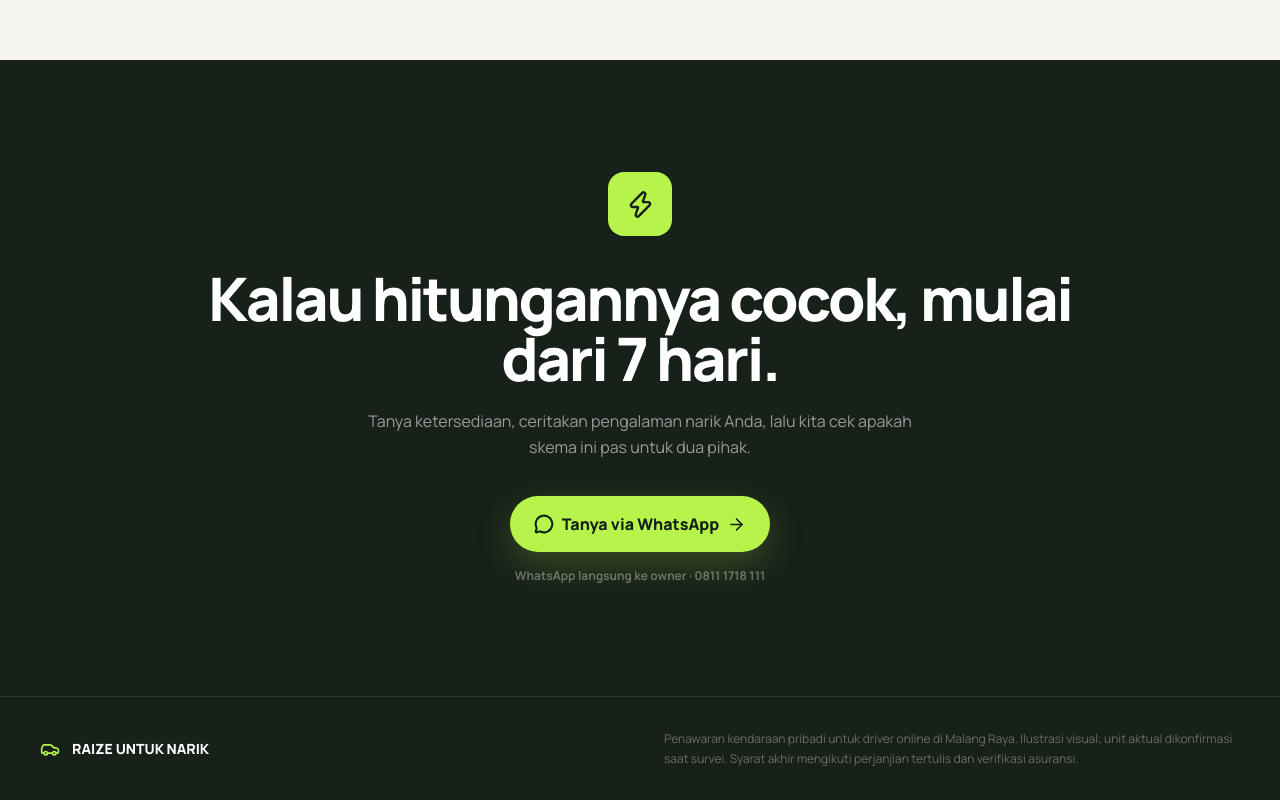
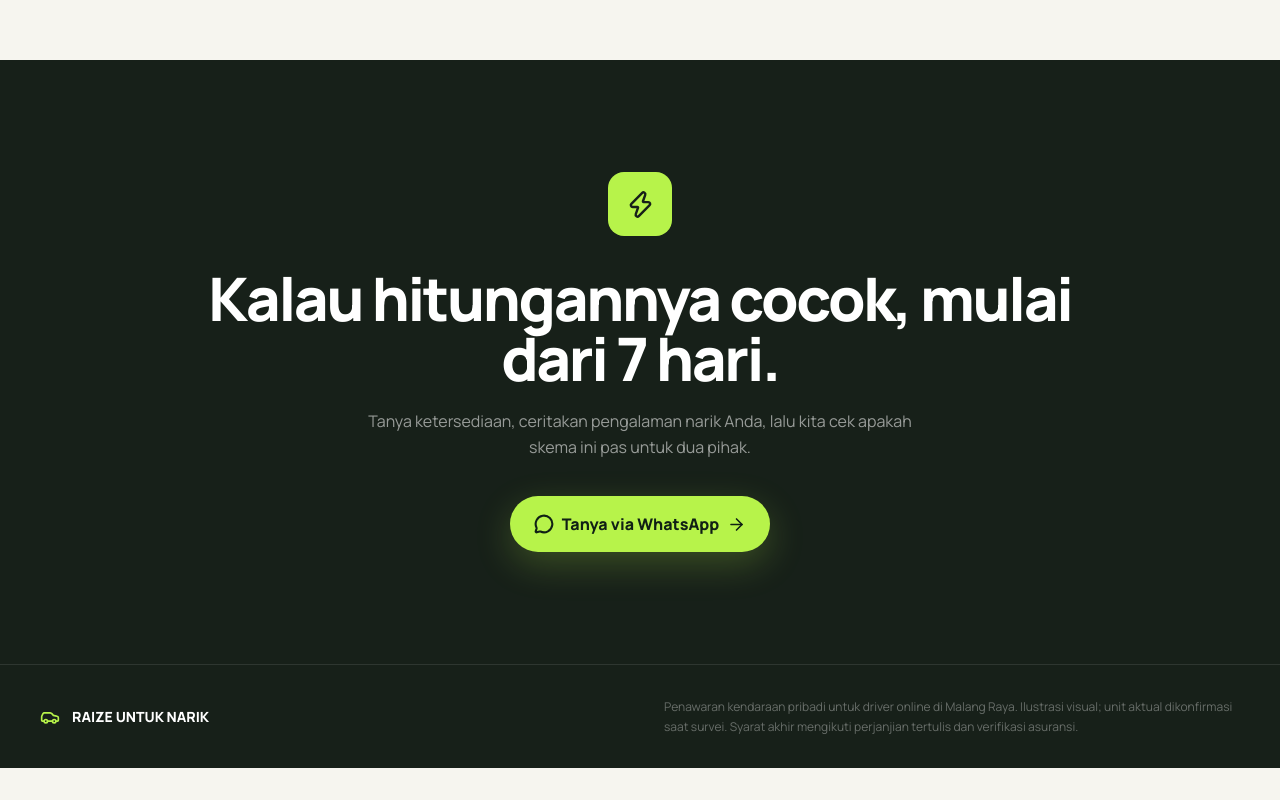
Before and after one commit to gusdewa/grab-raize, a React (Vite) app: page / in a window 1280 px wide. Shown: the part 5240-6040 px from the top of the page. After the commit the page ends 6008 px from the top, so only its background shows below. Built offline with nearby package versions, Linux system fonts and the light colour scheme.

Commit message:
Hide public WhatsApp number caption

```diff
--- a/src/App.tsx
+++ b/src/App.tsx
@@ -461,7 +461,6 @@ function App() {
           <h2 className="mt-8 text-4xl font-black tracking-[-.04em] sm:text-6xl">Kalau hitungannya cocok, mulai dari 7 hari.</h2>
           <p className="mx-auto mt-5 max-w-xl text-base leading-relaxed text-white/55">Tanya ketersediaan, ceritakan pengalaman narik Anda, lalu kita cek apakah skema ini pas untuk dua pihak.</p>
           <div className="mt-9"><WhatsAppButton /></div>
-          <p className="mt-4 text-xs font-bold text-white/35">WhatsApp langsung ke owner · 0811 1718 111</p>
         </div>
       </section>
 
```
